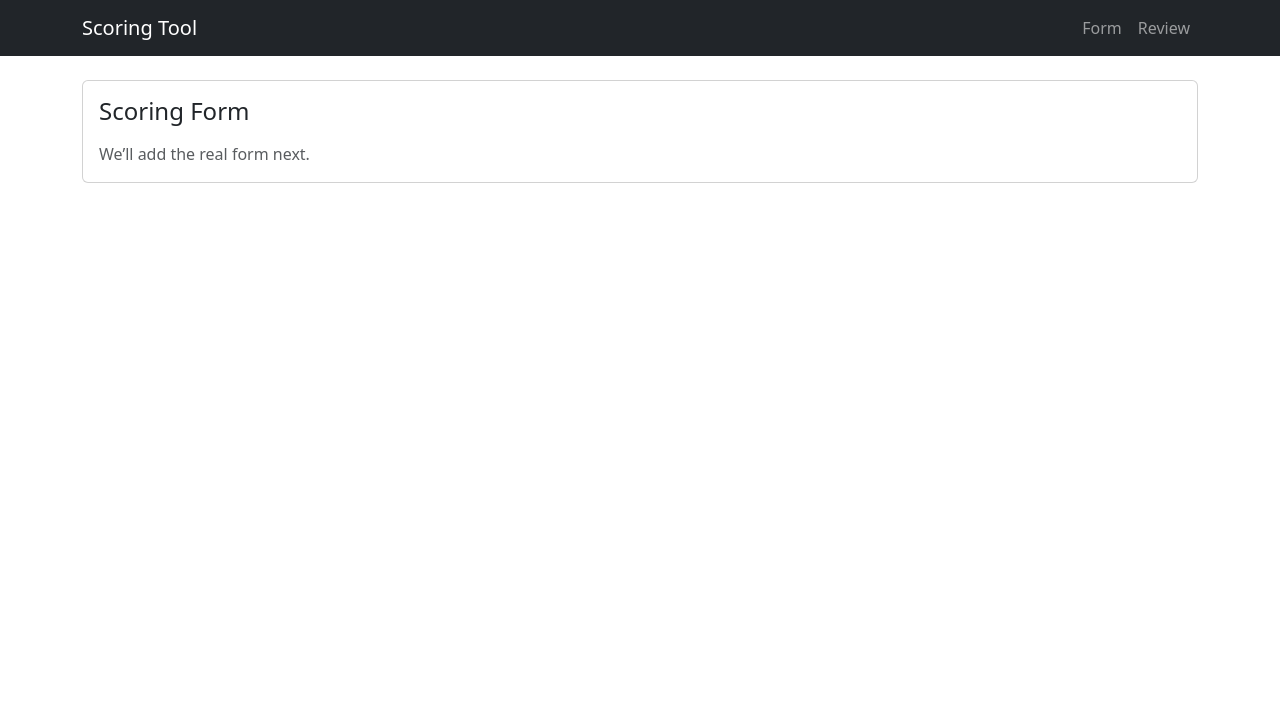
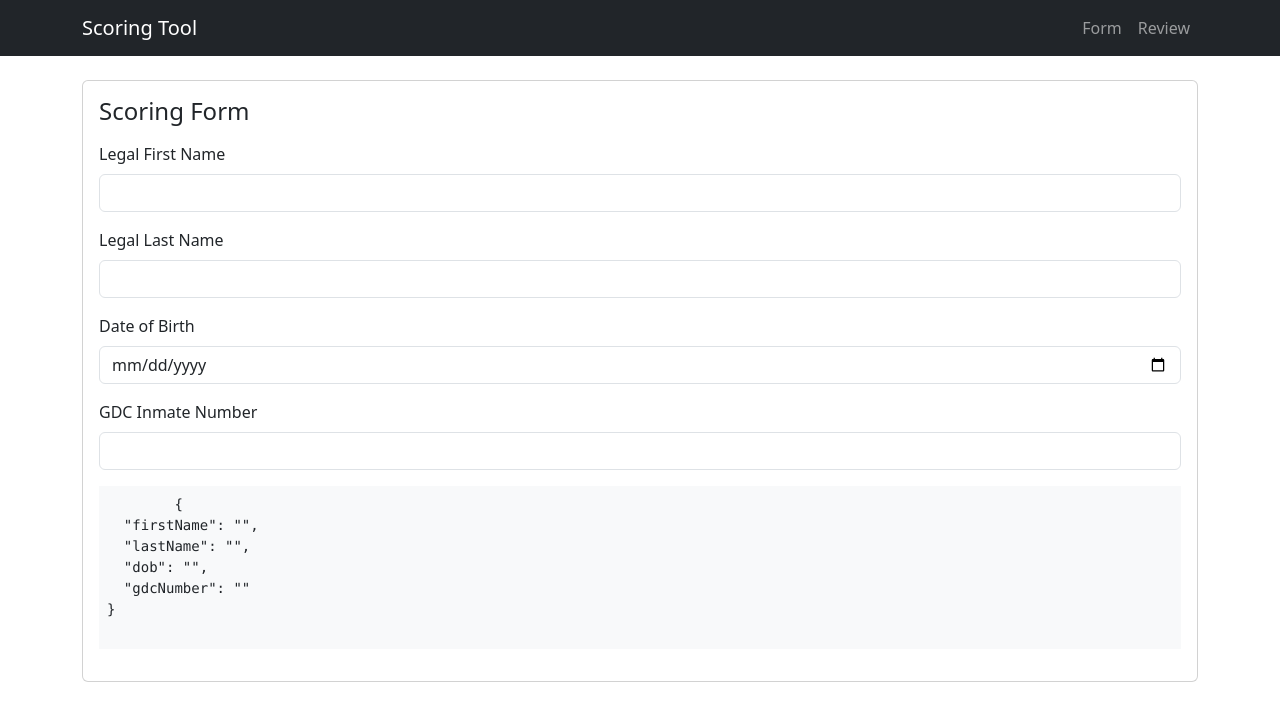
Before and after one commit to carisaelam/cease-scoring-tool, a Vue app: page / in a window 1280 px wide. Shown: the top 720 px of the page. Built offline with nearby package versions, Linux system fonts and the light colour scheme; the HTML template or start-up script is replaced by a standard one.

Commit message:
Create demographic section

```diff
--- a/src/pages/FormPage.vue
+++ b/src/pages/FormPage.vue
@@ -1,10 +1,60 @@
-<script setup lang="ts"></script>
+<script setup lang="ts">
+import { useSubmissionStore } from '@/stores/submission'
+
+const store = useSubmissionStore()
+</script>
 
 <template>
   <div class="card">
     <div class="card-body">
       <h1 class="h4 mb-3">Scoring Form</h1>
-      <p class="text-muted mb-0">We’ll add the real form next.</p>
+
+      <form>
+        <!-- First Name -->
+        <div class="mb-3">
+          <label for="firstName" class="form-label">Legal First Name</label>
+          <input
+            v-model="store.demographics.firstName"
+            type="text"
+            id="firstName"
+            class="form-control"
+          />
+        </div>
+
+        <!-- Last Name -->
+        <div class="mb-3">
+          <label for="lastName" class="form-label">Legal Last Name</label>
+          <input
+            v-model="store.demographics.lastName"
+            type="text"
+            id="lastName"
+            class="form-control"
+          />
+        </div>
+
+        <!-- Date of Birth -->
+        <div class="mb-3">
+          <label for="dob" class="form-label">Date of Birth</label>
+          <input v-model="store.demographics.dob" type="date" id="dob" class="form-control" />
+        </div>
+
+        <!-- GDC Inmate Number -->
+        <div class="mb-3">
+          <label for="gdcNumber" class="form-label">GDC Inmate Number</label>
+          <input
+            v-model="store.demographics.gdcNumber"
+            type="text"
+            id="gdcNumber"
+            class="form-control"
+            inputmode="numeric"
+            autocomplete="off"
+          />
+        </div>
+      </form>
+
+      <pre class="mt-3 bg-light p-2">
+        {{ store.demographics }}
+      </pre>
     </div>
   </div>
 </template>
```
